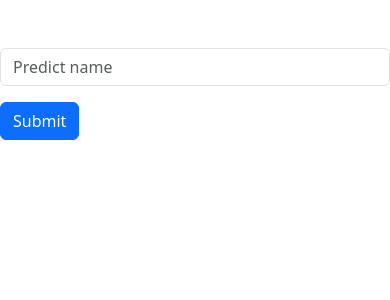
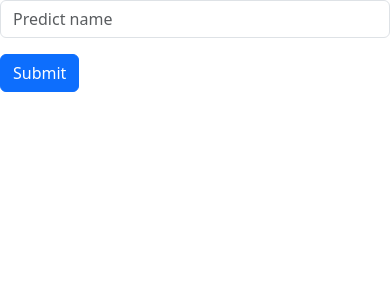
Before and after one commit to DaudLN/qrcode-generator, a Django app: template events/templates/events/main.html in a window 390 px wide. Shown: the top 300 px of the page. Run offline with Django 4.2, Linux system fonts and the light colour scheme; the template is opened without the code that fills it, so the values that code supplies are empty.

Commit message:
Update main.html

```diff
--- a/events/templates/events/main.html
+++ b/events/templates/events/main.html
@@ -1,7 +1,7 @@
 {% extends 'base.html' %}
 
 {% block content %}
-  <div class="col-md-6 col-sm-12 mx-auto my-5">
+
     <div class="modal fade" data-bs-backdrop="static" tabindex="-1" role="dialog" id="modalId">
       <div class="modal-dialog">
         <div class="modal-content">
@@ -27,7 +27,7 @@
     <div id="predict" style="display:none;">
 
     </div>
-</div>
+
 {% endblock content %}
 
 {% block scripts%}
```
